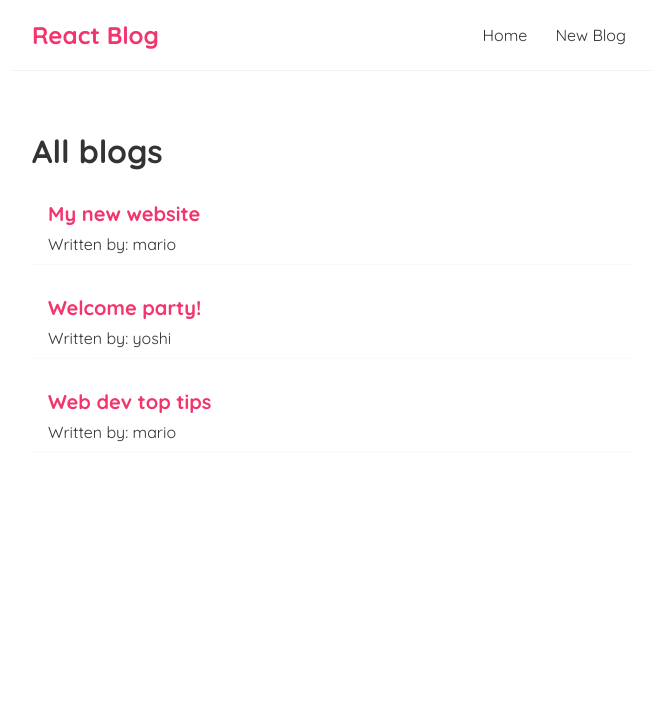
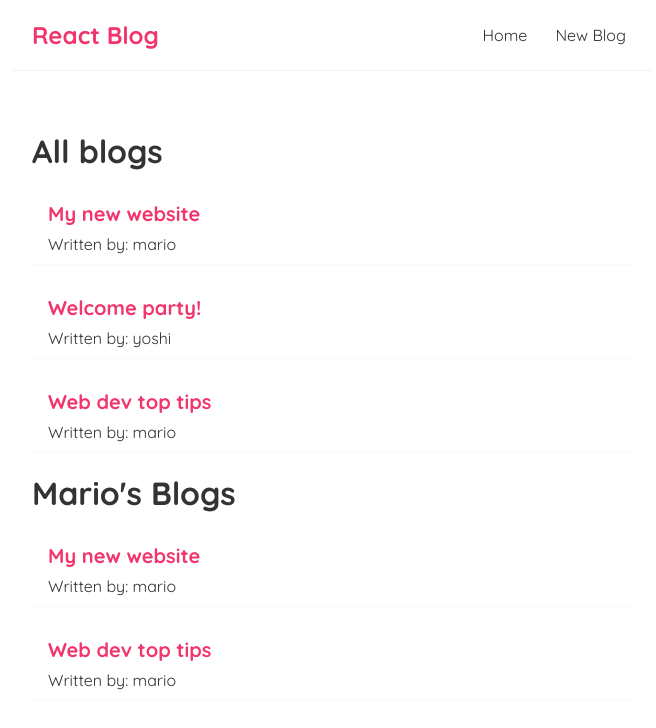
Before and after one commit to PaulinJ/CRUD-Blog-App--React_Fundamentals-, a React (Create React App) app in the folder blog-app/: page / in a window 1280 px wide. Shown: the top 728 px of the page, without its empty margins (308-964 px from the left). Built offline with nearby package versions, Linux system fonts and the light colour scheme.

Commit message:
filtering prop elements

```diff
--- a/blog-app/src/Home.js
+++ b/blog-app/src/Home.js
@@ -11,6 +11,7 @@
     return (
         <div className="home">
           <BlogList blogs={blogs} title="All blogs"/>
+          <BlogList blogs={blogs.filter((blog) => blog.author === 'mario')} title="Mario's Blogs"/>
         </div>
      );
 }
```
